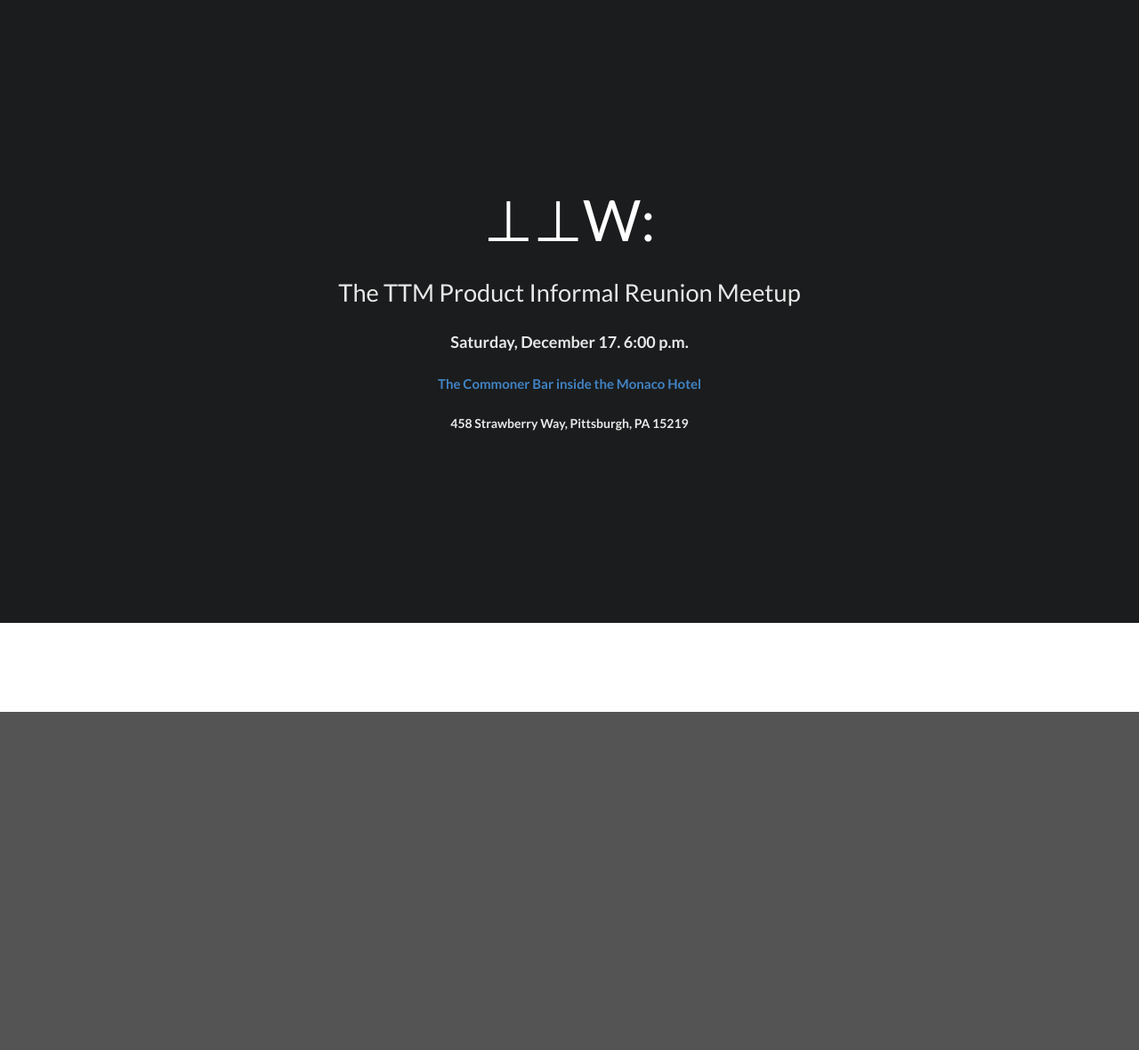
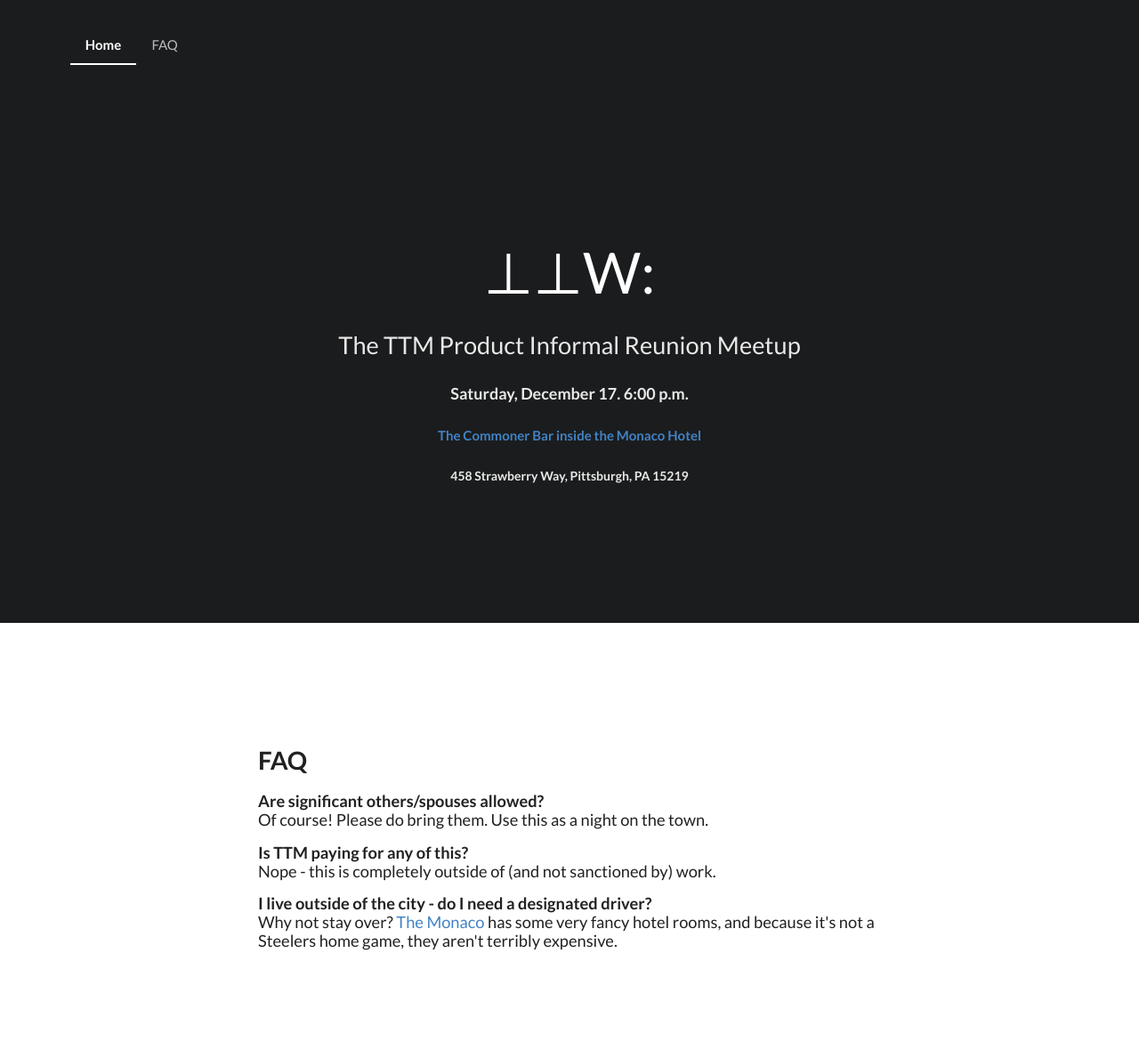
Before and after one commit to jwrubel/ttm-product-reunion, a plain HTML site: page index.html in a window 1280 px wide. Shown: the whole page at 89% size. Before the commit the page ends 800 px from the top, so only its background shows below. Drawn offline with nearby package versions, Linux system fonts and the light colour scheme.

Commit message:
start of FAQ

```diff
--- a/index.html
+++ b/index.html
@@ -133,18 +133,28 @@
   <!-- Following Menu -->
   <div class="ui large top fixed hidden menu">
     <div class="ui container">
+      <a class="active item" href="#main">Home</a>
+      <a class="item" href="#faq">FAQ</a>
     </div>
   </div>
 
   <!-- Sidebar Menu -->
   <div class="ui vertical inverted sidebar menu">
-
+    <a class="active item" href="#main">Home</a>
+    <a class="item" href="#faq">FAQ</a>
   </div>
 
 
 <!-- Page Contents -->
 <div class="pusher">
   <div class="ui inverted vertical masthead center aligned segment">
+    <div class="ui container">
+      <a name="main"></a>
+      <div class="ui large secondary inverted pointing menu">
+        <a class="active item" href="#main">Home</a>
+        <a class="item" href="#faq">FAQ</a>
+    </div>
+
     <div class="ui text container">
       <h1 class="ui gold inverted header">
         &perp;&perp;W:
@@ -158,6 +168,28 @@
     </div>
   </div>
 </div>
+<div class="ui vertical stripe segment">
+  <div class="ui text container">
+    <a name="faq"></a>
+    <h1 class="ui header">
+      FAQ
+    </h1>
+    <div class="ui relaxed large list">
+      <div class="item">
+        <div class="header">Are significant others/spouses allowed?</div>
+        Of course! Please do bring them. Use this as a night on the town.
+      </div>
+      <div class="item">
+        <div class="header">Is TTM paying for any of this?</div>
+        Nope - this is completely outside of (and not sanctioned by) work.
+      </div>
+      <div class="item">
+        <div class="header">I live outside of the city - do I need a designated driver?</div>
+        Why not stay over? <a href="http://www.monaco-pittsburgh.com/" target="_blank">The Monaco</a> has some very fancy hotel rooms, and because it's not a Steelers home game, they aren't terribly expensive.
+      </div>
+    </div>
+  </div>
+</div>
 
 </body>
 
```
Lines whose indentation alone changed are shown as unchanged.
